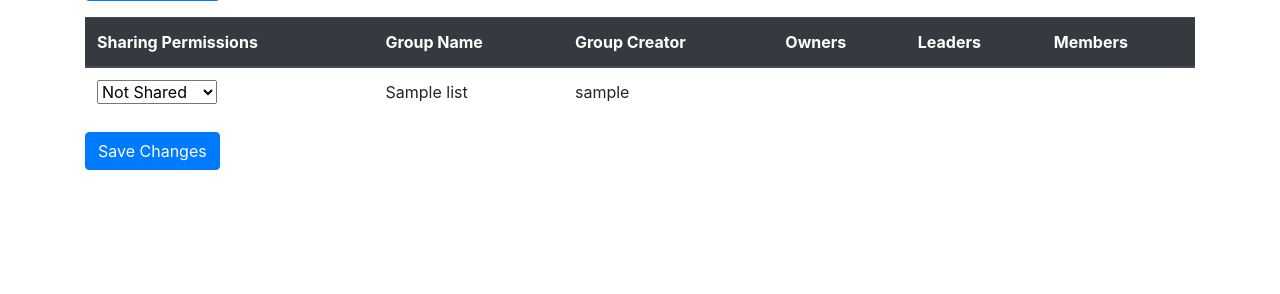
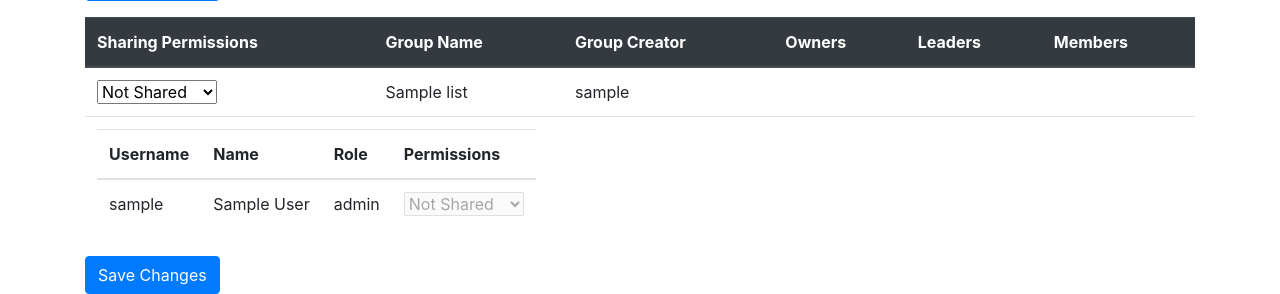
Before and after one commit to sjq-sohjunqi/Speech2Text, a Flask app: a page that uses S2T/templates/share_transcript.html in a window 1280 px wide. Shown: the part 598-892 px from the top of the page. Before the commit the page ends 768 px from the top, so only its background shows below. Run offline with Flask 2, Linux system fonts and the light colour scheme; the visitor is signed in with stand-in values (Sample User, id 1); tables that the repository leaves empty hold one stand-in row (values such as "Sample post"); data that the repository does not hold is empty; some libraries are stand-ins or nearby versions.

Commit message:
Display of group members when sharing with group
Note: haven't do function for actual updating yet

```diff
--- a/S2T/routes.py
+++ b/S2T/routes.py
@@ -811,14 +811,32 @@ def search_groups(owner, filename):
 
 				list_grps.append({'group_perm':grpPerm, 'group_id':r.group_id, 'group_name':grpObj.group_name, 'username':grpObj.username, 'owners':grpOwn, 'leaders':grpLead, 'members':grpMem})
 
-			return jsonify(list_grps)
-
 		except IntegrityError as e:
 			print(e)
 			return jsonify('Unable to list groups')
 
 	return jsonify(list_grps)
 
+'''Return list of group members'''
+@S2T.route('/get_group_mems', methods=['POST'])
+def get_group_mems():
+	group_id = request.form.get('group_id')
+
+	list_mems = []
+
+	if not session.get('USER') is None:
+		try:
+			grObj = Group_roles.query.filter_by(group_id=group_id).all()
+			for gr in grObj:
+				'''Get name of user'''
+				userObj = User.query.filter_by(username=gr.username).first()
+				list_mems.append({'username':gr.username, 'name': userObj.name, 'role':gr.role})
+
+		except IntegrityError as e:
+			print(e)
+			return jsonify('Unable to list members')
+
+	return jsonify(list_mems)
 
 @S2T.route('/share/<string:owner>/<string:filename>', methods=['GET', 'POST'])
 def share(owner, filename):
@@ -946,7 +964,7 @@ def share_groups():
 					if gst:
 						gst.permission = permissions[idx]
 					else:
-						gst = Group_shared_transcripts(filename, owner, gid, permissions[idx])
+						gst = Group_shared_transcripts(filename, owner, gid, permissions[idx], 'N')
 
 
 					db.session.add(gst)
--- a/S2T/templates/share_transcript.html
+++ b/S2T/templates/share_transcript.html
@@ -137,11 +137,11 @@
 						var markup = "<tr class='editURows'>";
 
 						if (data[i].user_perm == "RO") {
-							markup += "<td><select class='uperm'><option value='NS'>Not Shared</option><option value='RO' selected='selected'>Read Only</option><option value='RW'>Read & Write</option></select></td>"
+							markup += "<td><select class='uperm'><option value='NS'>Not Shared</option><option value='RO' selected='selected'>Read Only</option><option value='RW'>Read & Write</option></select></td>";
 						} else if (data[i].user_perm == "RW") {
-							markup += "<td><select class='uperm'><option value='NS'>Not Shared</option><option value='RO'>Read Only</option><option value='RW' selected='selected'>Read & Write</option></select></td>"
+							markup += "<td><select class='uperm'><option value='NS'>Not Shared</option><option value='RO'>Read Only</option><option value='RW' selected='selected'>Read & Write</option></select></td>";
 						} else {
-							markup += "<td><select class='uperm'><option value='NS' selected='selected'>Not Shared</option><option value='RO'>Read Only</option><option value='RW'>Read & Write</option></select></td>"
+							markup += "<td><select class='uperm'><option value='NS' selected='selected'>Not Shared</option><option value='RO'>Read Only</option><option value='RW'>Read & Write</option></select></td>";
 						}
 
 						editUsers.push(data[i].username);
@@ -180,47 +180,93 @@
 
 		});
 
+		function updateGroupBody(prevRow, data, grp_perm){
+
+			// Populate table with members
+			var newRow = "<tr><td colspan='6'><table>"
+			+ "<thead><th>Username</th><th>Name</th><th>Role</th><th>Permissions</th></thead>"
+			+ "<tbody>";
+
+			for (var i = 0; i < data.length; i++) {
+				newRow += "<tr><td>" + data[i].username + "</td><td>" + data[i].name + "</td><td>" + data[i].role + "</td>";
+
+				if (grp_perm == "RO") {
+					newRow += "<td><select><option value='NS'>Not Shared</option><option value='RO' selected='selected'>Read Only</option><option value='RW'>Read & Write</option></select></td>";
+				} else if (grp_perm == "RW") {
+					newRow += "<td><select><option value='NS'>Not Shared</option><option value='RO'>Read Only</option><option value='RW' selected='selected'>Read & Write</option></select></td>";
+				} else {
+					newRow += "<td><select disabled=true><option value='NS' selected='selected'>Not Shared</option><option value='RO'>Read Only</option><option value='RW'>Read & Write</option></select></td>";
+				}
+
+				newRow += "</tr>";
+
+			}
+
+			newRow += "</tbody></table></td></tr>";
+			var markup = prevRow + newRow;
+
+			$("#groupBody").append(markup);
+		}
 
 		var gid = [];
+		function post_group_mems(group_id, prevRow, grp_perm, updateFunc) {
+			$.post('{{ url_for("get_group_mems") }}', {'group_id': group_id}, function(){
+
+			}).done(function(data){
+				if (data == "Unable to list members"){
+					alert(data);
+				} else {
+					// Callback function to update html
+					updateFunc(prevRow, data, grp_perm);
+				}
+			});
+
+		}
+
 		function search_groups(){
 			url = '{{ url_for("search_groups", owner=owner , filename=filename) }}';
 
-			$.getJSON(url, function(data, status, xhr){
+			$.getJSON(url, function(){
 
+			}).done(function(data) {
 				if (data == "Unable to list groups") {
 					alert(data);
 				} else {
 
 					// Populate table with new entries
-					for (var i = 0; i < data.length; i++ ) {
+					for (var n = 0; n < data.length; n++ ) {
 
-						var markup = "<tr class='groupRows'>";
+						var row = "<tr class='groupRows'>";
 
-						if (data[i].group_perm == "RO") {
-							markup += "<td><select class='gperm'><option value='NS'>Not Shared</option><option value='RO' selected='selected'>Read Only</option><option value='RW'>Read & Write</option></select></td>"
-						} else if (data[i].group_perm == "RW") {
-							markup += "<td><select class='gperm'><option value='NS'>Not Shared</option><option value='RO'>Read Only</option><option value='RW' selected='selected'>Read & Write</option></select></td>"
+						if (data[n].group_perm == "RO") {
+							row += "<td><select class='gperm'><option value='NS'>Not Shared</option><option value='RO' selected='selected'>Read Only</option><option value='RW'>Read & Write</option></select></td>";
+						} else if (data[n].group_perm == "RW") {
+							row += "<td><select class='gperm'><option value='NS'>Not Shared</option><option value='RO'>Read Only</option><option value='RW' selected='selected'>Read & Write</option></select></td>";
 						} else {
-							markup += "<td><select class='gperm'><option value='NS' selected='selected'>Not Shared</option><option value='RO'>Read Only</option><option value='RW'>Read & Write</option></select></td>"
+							row += "<td><select class='gperm'><option value='NS' selected='selected'>Not Shared</option><option value='RO'>Read Only</option><option value='RW'>Read & Write</option></select></td>";
 						}
 
-						gid.push(data[i].group_id);
+						gid.push(data[n].group_id);
 
-						markup += "<td class='gname'>" +
-						data[i].group_name + "</td><td class='cname'>" +
-						data[i].username + "</td><td class='owners'>"+
-						data[i].owners + "</td><td class='leaders'>"+
-						data[i].leaders + "</td><td class='members'>" +
-						data[i].members+ "</td></tr>";
-						$("#groupBody").append(markup);
+						row += "<td class='gname'>" +
+						data[n].group_name + "</td><td class='cname'>" +
+						data[n].username + "</td><td class='owners'>"+
+						data[n].owners + "</td><td class='leaders'>"+
+						data[n].leaders + "</td><td class='members'>" +
+						data[n].members+ "</td></tr>";
+
+						// Callback function to update HTML
+						post_group_mems(data[n].group_id, row, data[n].group_perm, updateGroupBody);
+
+
 					}
 
 				}
+
 			});
 
 
 		};
-
 		search_groups();
 
 		$('#share-group-btn').click(function(){
@@ -314,6 +360,7 @@
 
 		<p>
 			<table id="groupTable" class="table">
+			<col><col><col><col><col><col>
 				<thead class="thead-dark">
 					<tr>
 						<th>Sharing Permissions</th>
```
Also changed, not shown: S2T/models.py (+16 -1 lines), 3 other files.
